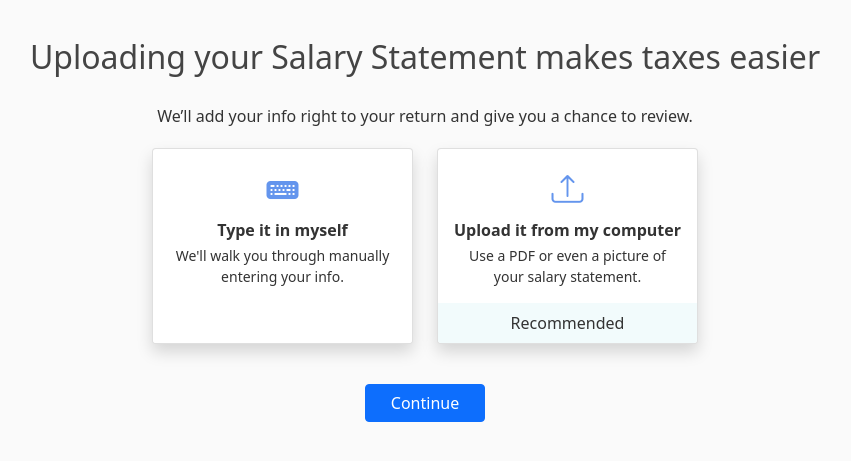
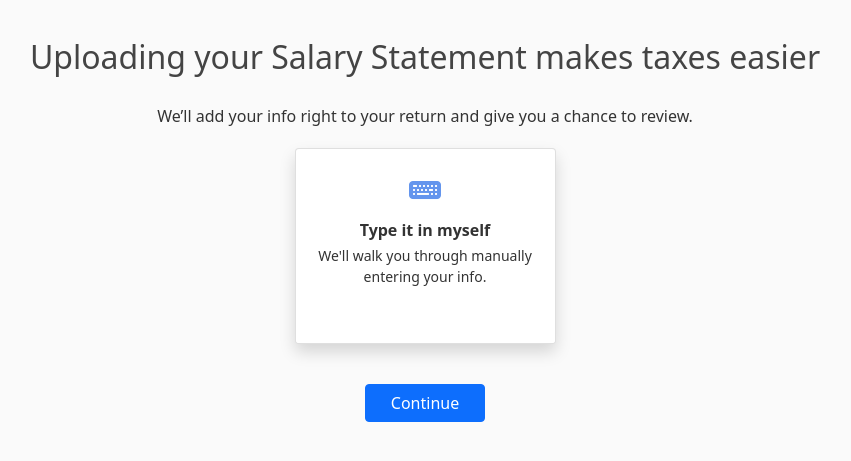
Before and after one commit to layesh/TaxLoverProject, a Django app: template taxlover/templates/taxlover/choose-salary-input.html in a window 1280 px wide. Shown: the part 62-523 px from the top of the page, without its empty margins (215-1066 px from the left). Run offline with Django 3.2, Linux system fonts and the light colour scheme; the template is opened without the code that fills it, so the values that code supplies are empty; parts of the project's set-up code (start-up, migrations or seed data) failed here and were passed over; some libraries are stand-ins or nearby versions.

Commit message:
Disabled document upload.

```diff
--- a/taxlover/templates/taxlover/choose-salary-input.html
+++ b/taxlover/templates/taxlover/choose-salary-input.html
@@ -29,24 +29,24 @@
                 </div>
             </div>
         </div>
-        <div class="col-sm-3">
-            <div id="upload-card" class="card shadow text-center selection-card" tabindex="-1">
-                <div class="card-body">
-                    <div>
-                        <i class="bi bi-upload" style="font-size: 2rem; color: cornflowerblue;"></i>
-                    </div>
-                    <div style="padding-top: 5px">
-                        <b>Upload it from my computer</b>
-                    </div>
-                    <div style="font-size: 14px; padding-top: 3px">
-                        Use a PDF or even a picture of your salary statement.
-                    </div>
-                </div>
-                <div id="upload-footer" class="card-footer" style="background: #f2fbfc;border-top: 0">
-                    Recommended
-                </div>
-            </div>
-        </div>
+{#        <div class="col-sm-3">#}
+{#            <div id="upload-card" class="card shadow text-center selection-card" tabindex="-1">#}
+{#                <div class="card-body">#}
+{#                    <div>#}
+{#                        <i class="bi bi-upload" style="font-size: 2rem; color: cornflowerblue;"></i>#}
+{#                    </div>#}
+{#                    <div style="padding-top: 5px">#}
+{#                        <b>Upload it from my computer</b>#}
+{#                    </div>#}
+{#                    <div style="font-size: 14px; padding-top: 3px">#}
+{#                        Use a PDF or even a picture of your salary statement.#}
+{#                    </div>#}
+{#                </div>#}
+{#                <div id="upload-footer" class="card-footer" style="background: #f2fbfc;border-top: 0">#}
+{#                    Recommended#}
+{#                </div>#}
+{#            </div>#}
+{#        </div>#}
     </div>
     <div style="text-align: center;padding-top: 40px">
         <button id="choose-salary-input-submit-btn" type="submit" class="btn btn-primary" onclick="checkSelection()">
```
